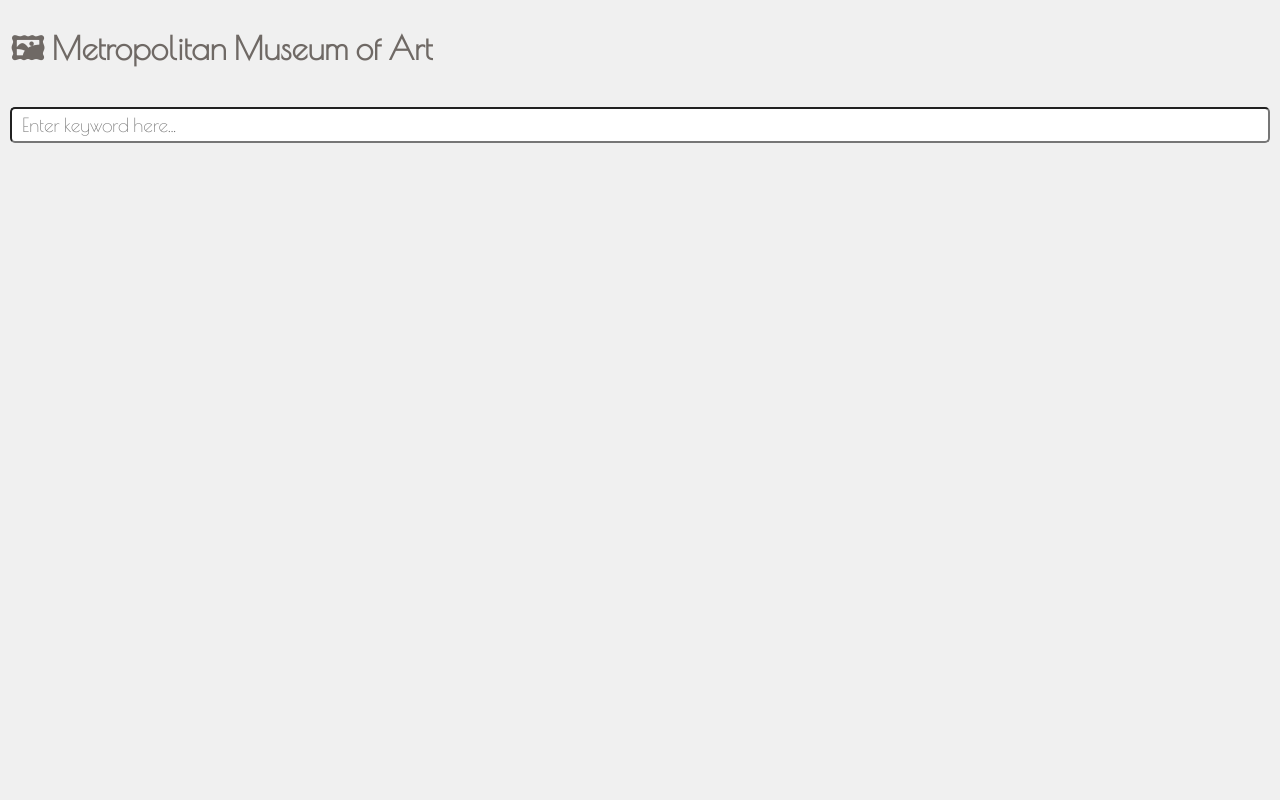
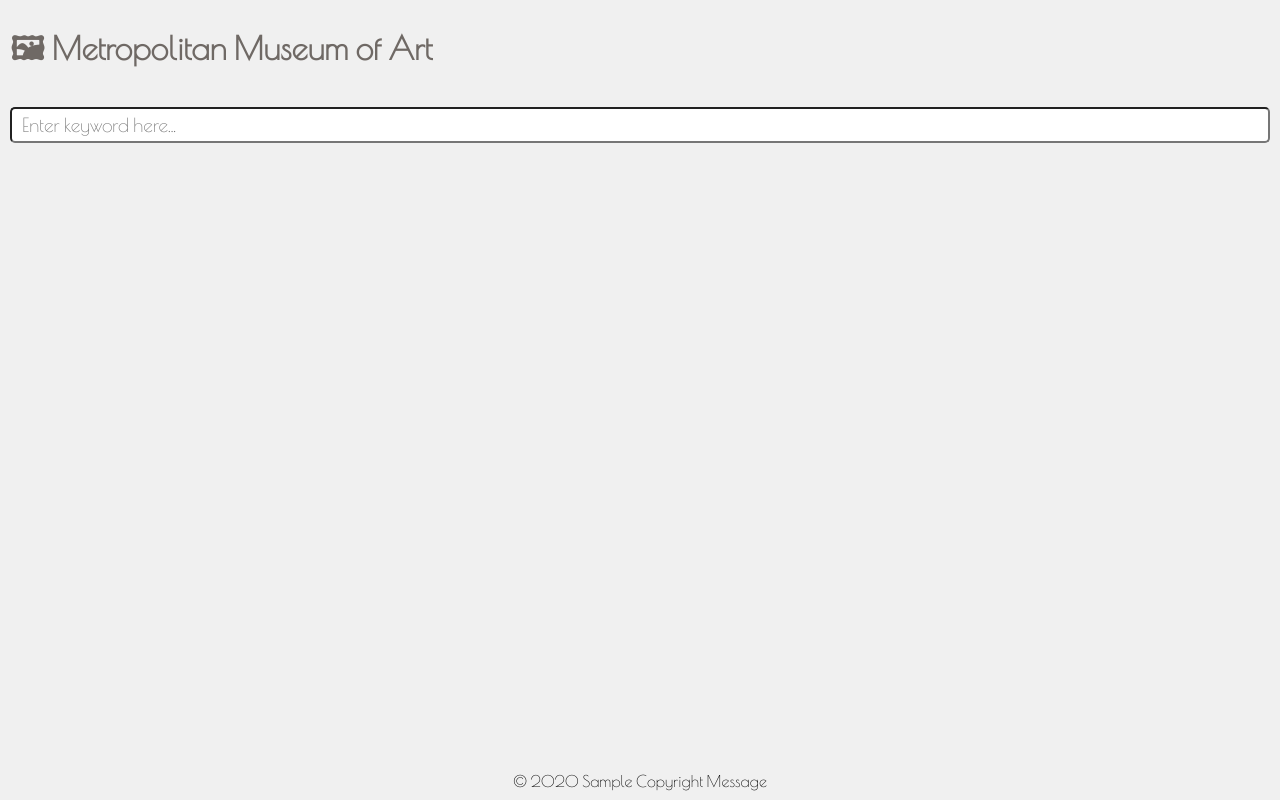
Before and after one commit to bahaaador/met-museum-react, a React (Create React App) app: page / in a window 1280 px wide. Built offline with nearby package versions, Linux system fonts and the light colour scheme.

Commit message:
-accessibility improvements -footer added -style improvements

```diff
--- a/public/index.html
+++ b/public/index.html
@@ -28,7 +28,7 @@
   </head>
   <body>
     <noscript>You need to enable JavaScript to run this app.</noscript>
-    <div id="root"></div>
+    <div id="root" role="main"></div>
     <!--
       This HTML file is a template.
       If you open it directly in the browser, you will see an empty page.
@@ -39,5 +39,6 @@
       To begin the development, run `npm start` or `yarn start`.
       To create a production bundle, use `npm run build` or `yarn build`.
     -->
+    <footer role="contentinfo">© 2020 Sample Copyright Message</footer>
   </body>
 </html>
--- a/src/App.css
+++ b/src/App.css
@@ -1,6 +1,5 @@
 #root {
-  background: #f0f0f0;
-  height: 100%;
+  padding-bottom: 20px;
 }
 
 .App {
--- a/src/App.js
+++ b/src/App.js
@@ -84,6 +84,7 @@ function App() {
         placeholder="Enter keyword here..."
         onChange={e => setKeywordDebounced(e.target.value)}
         ref={input => input && input.focus()}
+        aria-label="search term"
       />
       {isLoading ? (
         <Loading style={{ height: '200px' }} />
@@ -92,7 +93,7 @@ function App() {
             <ResultsCaption style={fadeInProps} total={searchResult.total} keyword={keyword} />
             <div >
               {chunk(searchResult.objectIDs, 200).map(ids =>
-                <LazyLoadedObjectListComponent key={ids[0]} data={ids}  />
+                <LazyLoadedObjectListComponent key={ids[0]} data={ids} />
               )}
             </div>
           </>
--- a/src/components/LazyLoadedObjectComponent.js
+++ b/src/components/LazyLoadedObjectComponent.js
@@ -55,7 +55,7 @@ const LazyLoadedObjectComponent = ({ id, setDetailOverlay,...rest }) => {
                 <img alt={item.objectName} src={item.primaryImageSmall} />
                 <span>
                     {item.title}
-                    <a target="_new" href={item.objectURL}>
+                    <a target="_new" href={item.objectURL} aria-label={`View ${item.objectName} on museum's website`}>
                         Link
                 </a>
                 </span>
--- a/src/index.css
+++ b/src/index.css
@@ -3,14 +3,25 @@
 html {
   height: 100%;
 }
+
 body {
   margin: 0;
-  height: 100%;
   font-family: "Poiret One", -apple-system, BlinkMacSystemFont, "Segoe UI",
     "Roboto", "Oxygen", "Ubuntu", "Cantarell", "Fira Sans", "Droid Sans",
     "Helvetica Neue", sans-serif;
   -webkit-font-smoothing: antialiased;
   -moz-osx-font-smoothing: grayscale;
+  background: #f0f0f0;
+  min-height: 100%;
+  position: relative;
+}
+
+footer {
+  width: 100%;
+  position: absolute;
+  bottom: 0;
+  text-align: center;
+  padding: 10px 0;
 }
 
 code {
```
